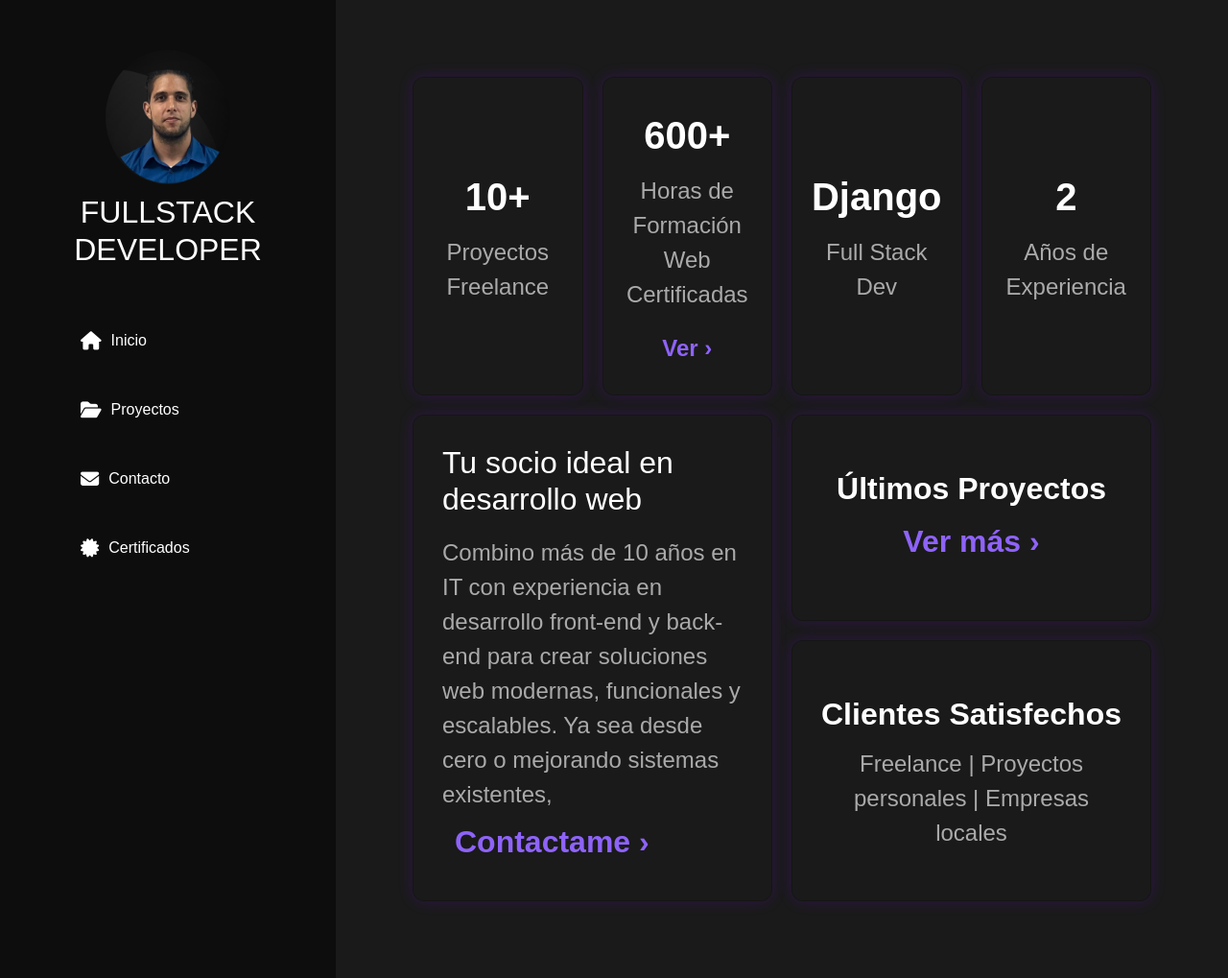
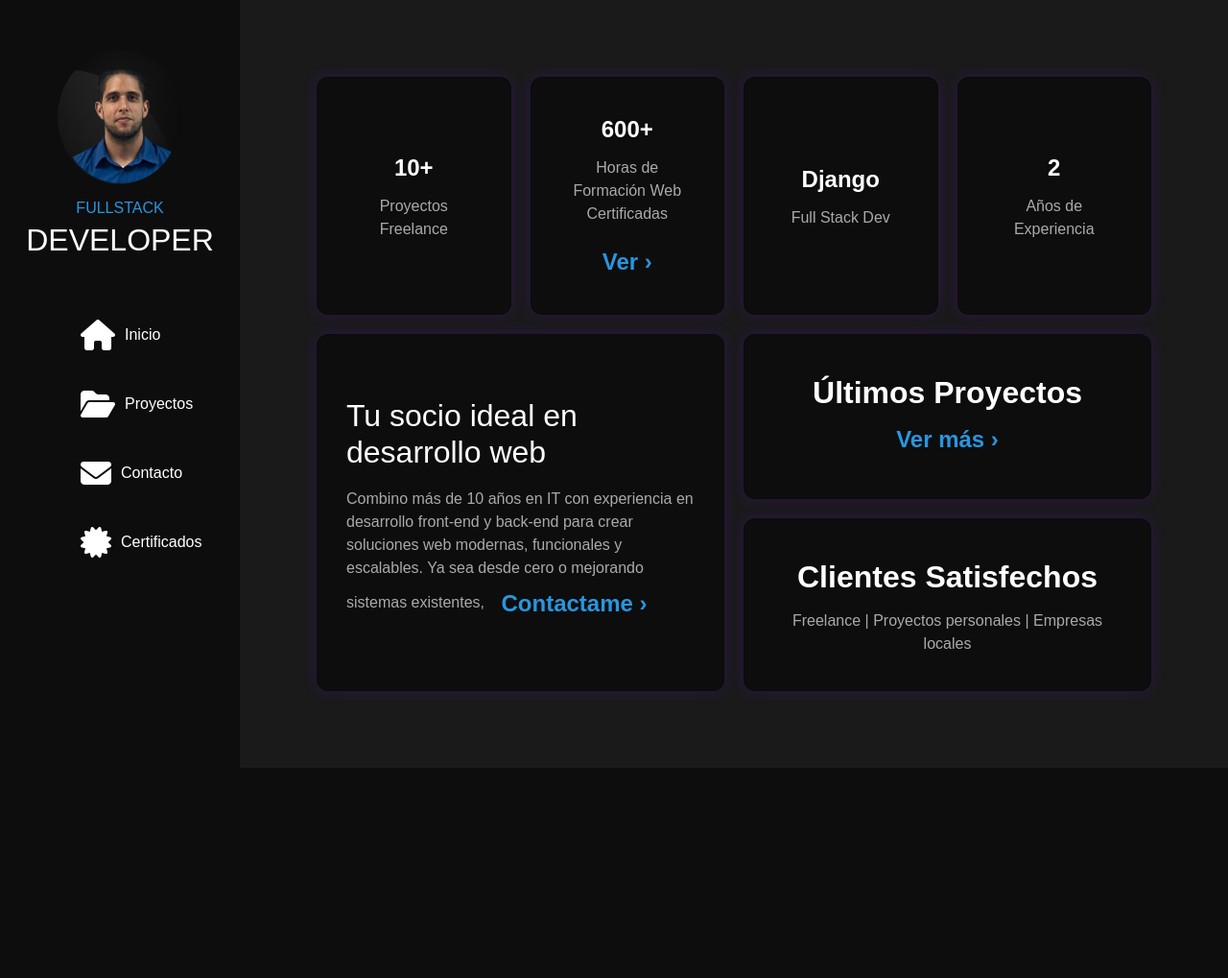
Before and after one commit to Flarxx/PortFolio, a Django app: page / in a window 1280 px wide. Shown: the whole page at 96% size. After the commit the page ends 800 px from the top, so only its background shows below. Run offline with Django 5.2, Linux system fonts and the light colour scheme.

Commit message:
mejoras en la resolucion 1360x768  falta querys

```diff
--- a/nucleo/static/css/styles.css
+++ b/nucleo/static/css/styles.css
@@ -7,14 +7,14 @@
 body {
   margin: 0;
   font-family: Arial, sans-serif;
-  background-color: #0d0d0d; /* dark grey (sidebar tone) */
+  background-color: #0d0d0d;
   color: #fff;
   display: flex;
 }
 
 .sidebar {
-  width: 350px;
-  background-color: #0d0d0d; /* dark grey (sidebar tone) */
+  width: 250px;
+  background-color: #0d0d0d;
   padding: 20px;
   box-sizing: border-box;
 }
@@ -32,9 +32,10 @@ body {
     margin-top: 2rem;
 }
 
-.profile h2 {
+.profile h2 span {
     margin: 10px 0 5px;
-    font-size: 2rem;
+    font-size: 1rem;
+    color: #2896df;
 }
 
 .profile .tag {
@@ -52,7 +53,7 @@ nav ul {
 
 nav ul li {
     margin: 15px 0;
-    margin-top: 3rem;
+    margin-top: 2.5rem;
 
 }
 
@@ -92,11 +93,11 @@ nav ul li a span {
 }
 
 .card {
- background-color: #1a1a1a;
+  background-color: #0d0d0d;
   color: white;
   padding: 30px;
   border-radius: 12px;
-  font-size: 2.5rem;
+  font-size: 1.5rem;
   font-weight: bold;
   box-shadow: 0 0 15px rgba(128, 0, 255, 0.2);
   transition: transform 0.2s ease;
@@ -105,14 +106,14 @@ nav ul li a span {
   justify-content: center;
   align-items: center;
   text-align: center;
-  min-height: 150px;
+  min-height: 100px;
 }
 /* Estilos para el carrusel de tarjetas */
 
 
 .card span {
   display: block;
-  font-size: 1.5rem;
+  font-size: 1rem;
   font-weight: normal;
   margin-top: 10px;
   color: #aaa;
@@ -127,7 +128,7 @@ nav ul li a span {
   grid-column: span 2;
   grid-row: span 2;
   text-align: left;
-  font-size: 1.1rem;
+  font-size: 0.8rem;
 }
 
 /* Tarjetas anchas (rectangulares horizontales) */
@@ -139,13 +140,13 @@ nav ul li a span {
 /* Botón estilo enlace */
 .btn {
   display: inline-block;
-  color: #8e63f9;
+  color: #2896df;
   text-decoration: none;
   font-weight: bold;
-  font-size: 2rem;
+  font-size: 1.5rem;
 }
 .btn-certificados {
-  color: #8e63f9;
+  color: #2896df;
   text-decoration: none;
   font-weight: bold;
   font-size: 1.5rem;
@@ -154,7 +155,7 @@ nav ul li a span {
 
 ul li a i {
   margin-right: 10px;
-  font-size: 1.2em;
+  font-size: 2em;
 }
 
 /* estilo para mis tarjeta de presentacion del proyecto */
--- a/nucleo/templates/nucleo/Proyectos.html
+++ b/nucleo/templates/nucleo/Proyectos.html
@@ -5,6 +5,7 @@
 <div class="grid-proyectos">
 
     {% for project in projects %}
+    <div class="caja1"><h1>Mis Proyectos</h1></div>
 
     <div class="card-carrousel">
         <div id="carousel{{ forloop.counter }}" class="carousel slide">
--- a/nucleo/templates/nucleo/layout.html
+++ b/nucleo/templates/nucleo/layout.html
@@ -13,7 +13,7 @@
     <div class="sidebar">
         <div class="profile">
             <img src="{% static 'img/FOTO-PRUEBA.png' %}" alt="Perfil">
-            <h2>FULLSTACK DEVELOPER</h2>
+            <h2><span>FULLSTACK</span> DEVELOPER</h2>
 
         </div>
         <nav>
```
Also changed, not shown: nucleo/templates/nucleo/videos.html (added, +15 -0 lines), media/projects/familia2_VtHygWg.jpg (added), media/projects/negocio2.jpg (added), media/projects/negocio3.png (added).
